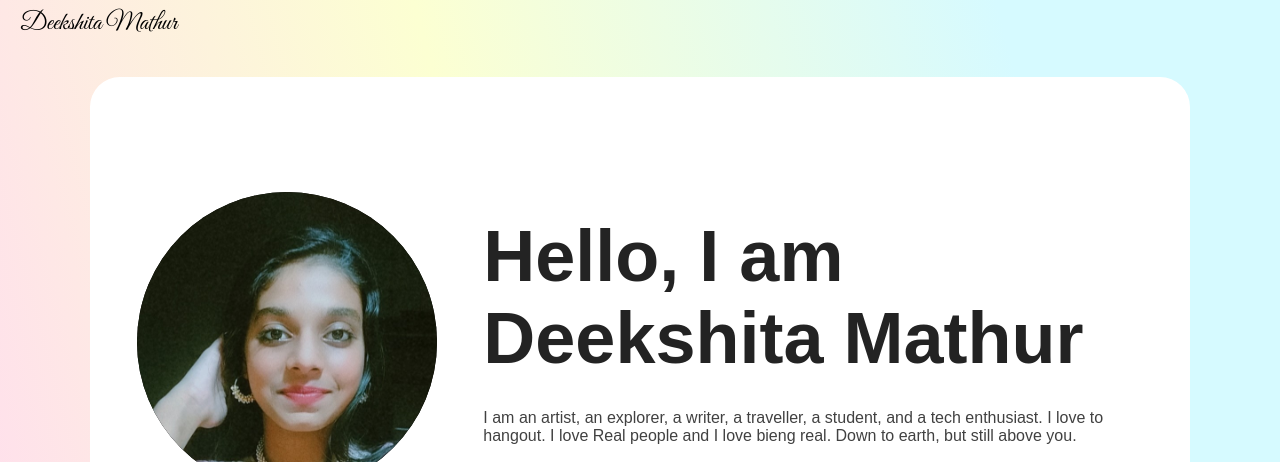
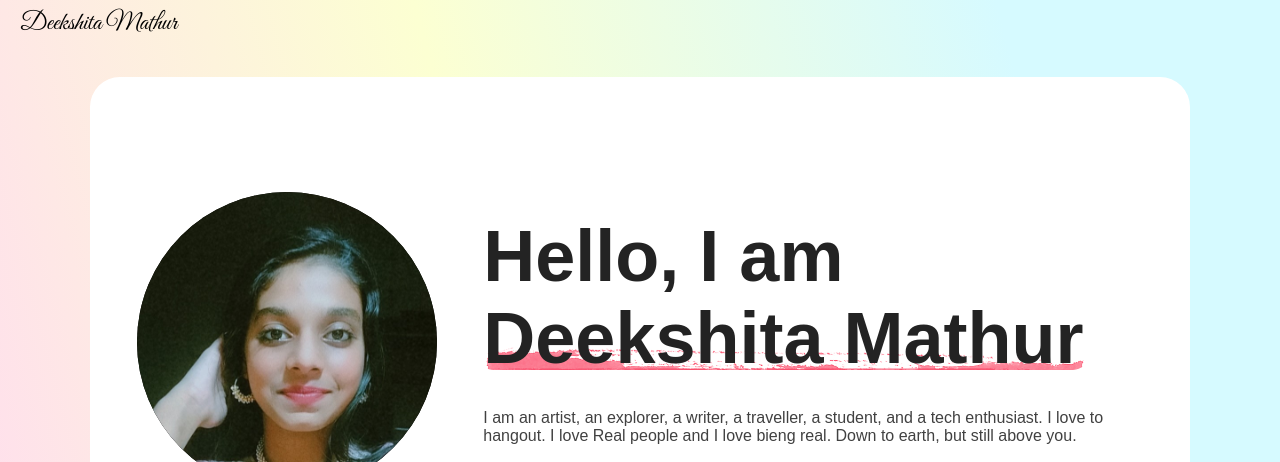
Before and after one commit to maasir554/dikka-portfolio, a plain HTML site: page index.html in a window 1280 px wide. Shown: the top 462 px of the page. Drawn offline with nearby package versions, Linux system fonts and the light colour scheme; the site is published under a folder, as on GitHub Pages, so addresses that start at the root find nothing; a web font is replaced by a local one.

Commit message:
png path correction

```diff
--- a/style.css
+++ b/style.css
@@ -88,7 +88,7 @@ body{
     height:30px;
     border-radius: 100px;
     /* background-color: blue; */
-    background-image: url('/underline-2.png');
+    background-image: url('./underline-2.png');
     z-index: -1 !important;
     background-size: cover;
     background-repeat: no-repeat;
```
